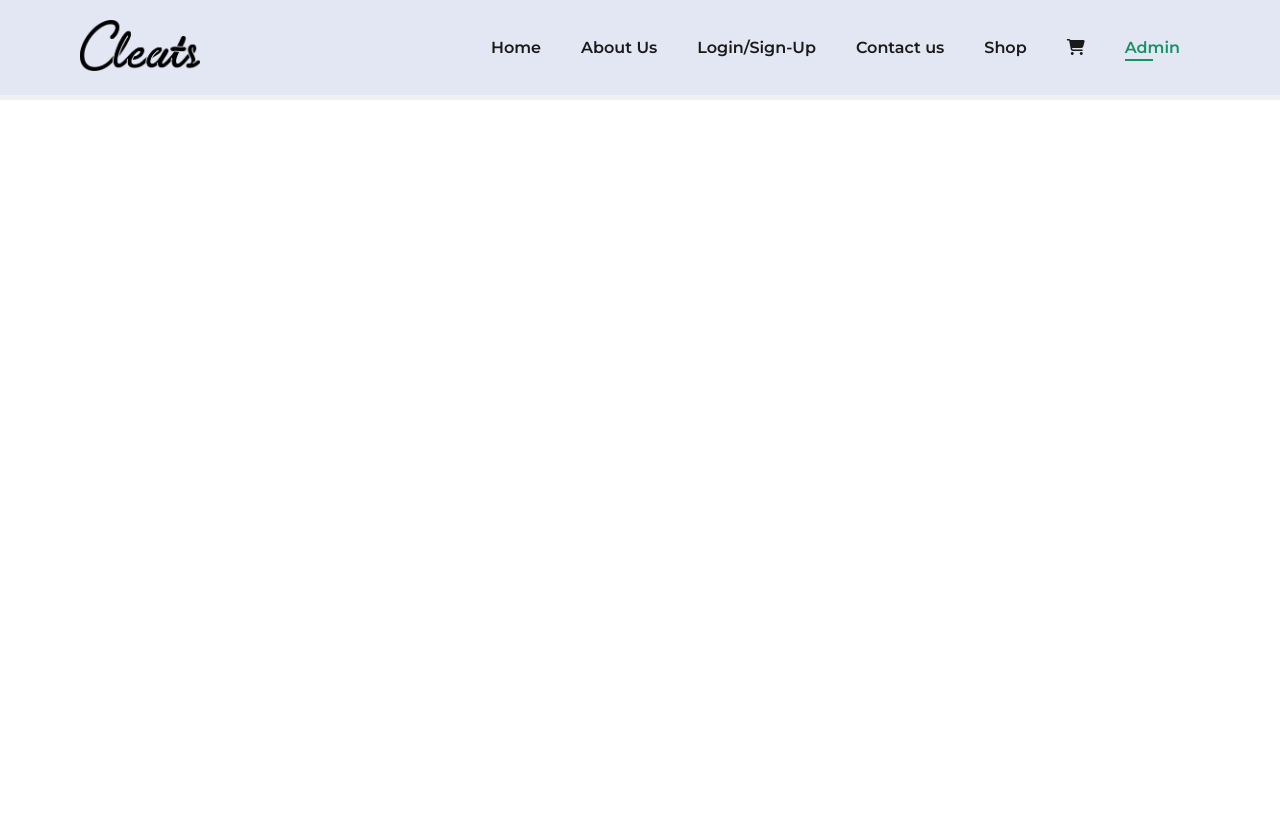
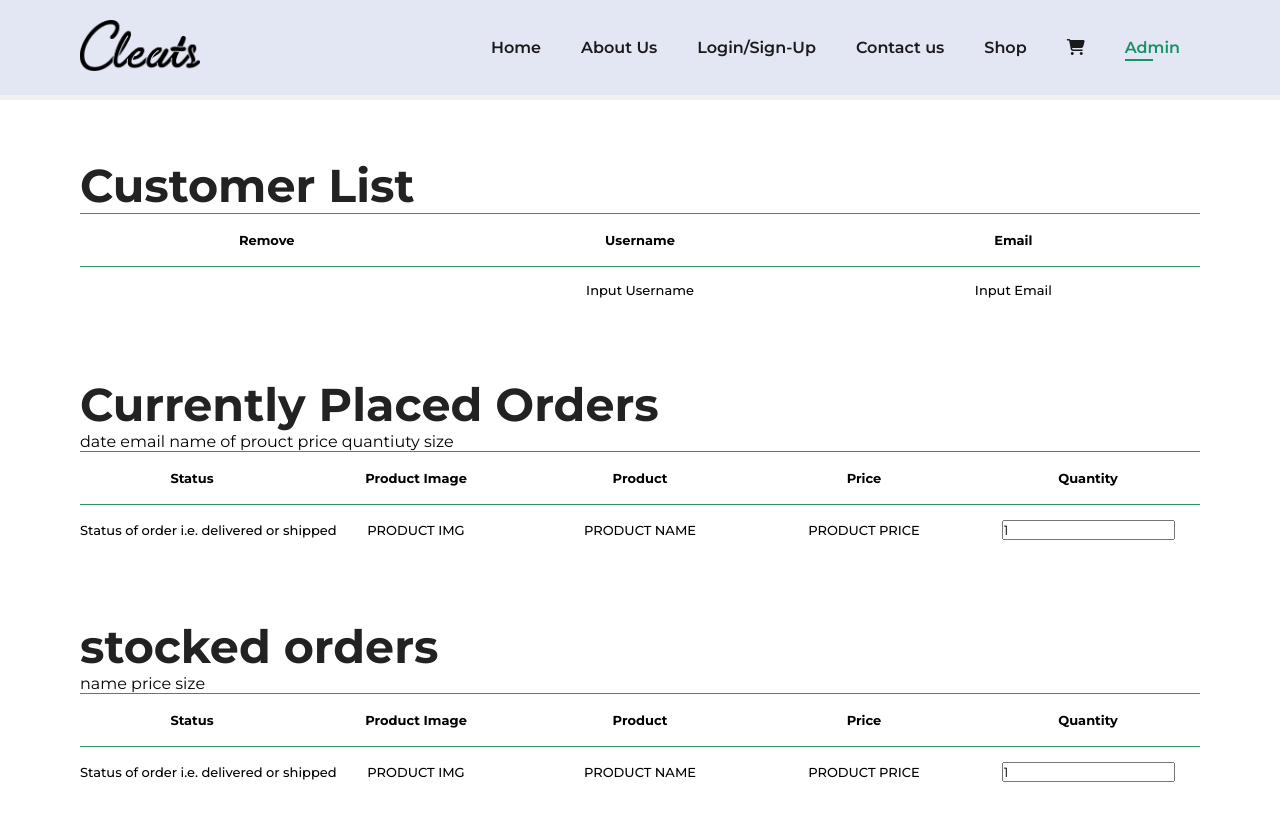
Before and after one commit to Zaryabv/Team37, a Django app: template Cleats/shop/shop/templates/admin.html in a window 1280 px wide. Before the commit the page ends 100 px from the top, so only its background shows below. Run offline with Django 3.2, Linux system fonts and the light colour scheme; the template is opened without the code that fills it, so the values that code supplies are empty; some libraries are stand-ins or nearby versions.

Commit message:
admin page tables
Tables for back end to input information
into the admin side so the admin can view the current customer list, currently placed orders , and stock available and unavailable orders

```diff
--- a/Cleats/shop/shop/templates/admin.html
+++ b/Cleats/shop/shop/templates/admin.html
@@ -30,3 +30,79 @@
             <li><a class="active" href="admin.html">Admin</a></li>
         </ul>
     </div>
+
+    </section>
+
+    <section id="orders-page" class="section-p1">
+        <table width=auto>
+            <h2>Customer List</h2>
+            <thead>
+                <tr>
+                    <td>Remove</td>
+                    <td>Username</td>
+                    <td>Email</td>
+            </thead>
+            <tbody>
+                <tr>
+                    <td><a href="#"><i class="uil uil-times-circle"></i></a></td>
+                    <td>Input Username</td>
+                    <td>Input Email</td>
+                </tr>
+            </tbody>
+        </table>
+    </section>
+
+
+    <section id="orders-page" class="section-p1">
+        <table width=auto>
+            <h2>Currently Placed Orders </h2>
+            <thead> date email name of prouct price quantiuty size
+                <tr>
+                    <td>Status</td>
+                    <td>Product Image</td>
+                    <td>Product</td>
+                    <td>Price</td>
+                    <td>Quantity</td>
+                </tr>
+            </thead>
+            <tbody>
+                <tr>
+                    <td>Status of order i.e. delivered or shipped</td>
+                    <td>PRODUCT IMG</td>
+                    <td>PRODUCT NAME</td>
+                    <td>PRODUCT PRICE</td>
+                    <td><input type="number" value="1"></td>
+
+                </tr>
+            </tbody>
+        </table>
+    </section>
+
+
+    <section id="orders-page" class="section-p1">
+        <table width=auto>
+            <h2> stocked orders</h2>
+            <thead>
+                <tr>name price size
+                    <td>Status</td>
+                    <td>Product Image</td>
+                    <td>Product</td>
+                    <td>Price</td>
+                    <td>Quantity</td>
+                </tr>
+            </thead>
+            <tbody>
+                <tr>
+                    <td>Status of order i.e. delivered or shipped</td>
+                    <td>PRODUCT IMG</td>
+                    <td>PRODUCT NAME</td>
+                    <td>PRODUCT PRICE</td>
+                    <td><input type="number" value="1"></td>
+
+                </tr>
+            </tbody>
+        </table>
+    </section>
+
+</body>
+</body>
```
